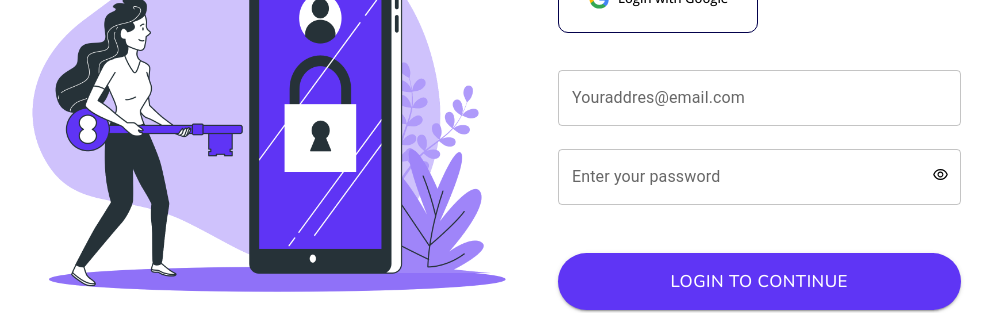
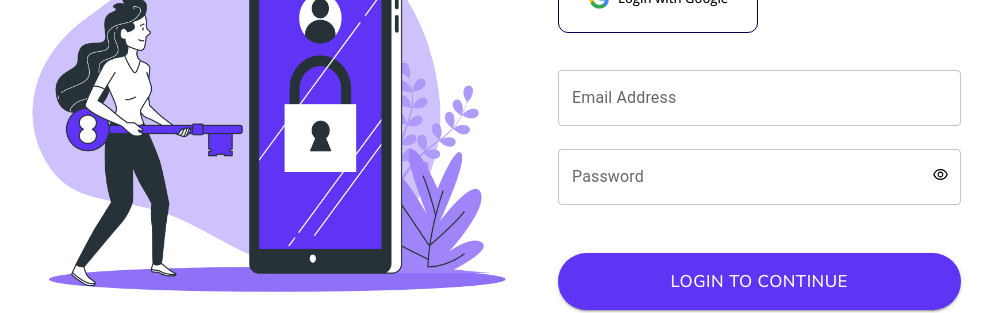
Before and after one commit to rakib119/messanger, a React (Create React App) app: page /login in a window 1280 px wide. Shown: the part 282-595 px from the top of the page, without its empty margins (83-1076 px from the left). Built offline with nearby package versions, Linux system fonts and the light colour scheme.

Commit message:
Placeholder and Label correction

```diff
--- a/src/pages/auth/login.js
+++ b/src/pages/auth/login.js
@@ -101,11 +101,11 @@ const Login = () =>
                       }
                         <form onSubmit={formik.handleSubmit}>
                             <div className='input-box'>
-                              <TextField value={formik.values.email} onChange={formik.handleChange}  name='email' className='custom-input' id="outlined-basic" type="email" label="Youraddres@email.com" variant="outlined" />
+                              <TextField value={formik.values.email} onChange={formik.handleChange}  name='email' className='custom-input' id="outlined-basic" type="email" placeholder="Youraddres@email.com" label='Email Address' variant="outlined" />
                               {formik.touched.email && formik.errors.email ? (<p className='error'>{formik.errors.email}</p>) : null}
                             </div>
                             <div className='password-box input-box'>
-                                <TextField value={formik.values.password} onChange={formik.handleChange} name='password' className='custom-input' id="outlined-basic" type={passType}  label="Enter your password" variant="outlined" />
+                                <TextField value={formik.values.password} onChange={formik.handleChange} name='password' className='custom-input' id="outlined-basic" type={passType}  placeholder="Enter your password" label='Password' variant="outlined" />
                                 <div  className='eye' onClick={handlePassType}>
                                   {passType ==='password' ? <AiOutlineEye/> : <AiOutlineEyeInvisible/>}
                                 </div>
--- a/src/pages/auth/register.js
+++ b/src/pages/auth/register.js
@@ -65,22 +65,22 @@ const Register = () =>
                     <div className='register-form'>
                         <form onSubmit={formik.handleSubmit}>
                             <div className='input-box'>
-                              <TextField value={formik.values.full_name} onChange={formik.handleChange}  name='full_name' className='custom-input' id="outlined-basic" type="text" label="Full Name" variant="outlined" />
+                              <TextField value={formik.values.full_name} onChange={formik.handleChange}  name='full_name' className='custom-input' id="outlined-basic" type="text" label="Full Name" placeholder='Enter your full name' variant="outlined" />
                               {formik.touched.full_name && formik.errors.full_name ? (<p className='error'>{formik.errors.full_name}</p>) : null}
                             </div>
                             <div className='input-box'>
-                              <TextField value={formik.values.email} onChange={formik.handleChange}  name='email' className='custom-input' id="outlined-basic" type="email" label="Email Address" variant="outlined" />
+                              <TextField value={formik.values.email} onChange={formik.handleChange}  name='email' className='custom-input' id="outlined-basic" type="email" label="Email Address" placeholder='Enter email address'  variant="outlined" />
                               {formik.touched.email && formik.errors.email ? (<p className='error'>{formik.errors.email}</p>) : null}
                             </div>
                             <div className='password-box input-box'>
-                                <TextField value={formik.values.password} onChange={formik.handleChange} name='password' className='custom-input' id="outlined-basic" type={passType}  label="Password" variant="outlined" />
+                                <TextField value={formik.values.password} onChange={formik.handleChange} name='password' className='custom-input' id="outlined-basic" type={passType}  label="Password" variant="outlined" placeholder='Set a password' />
                                 <div  className='eye' onClick={handlePassType}>
                                   {passType ==='password' ? <AiOutlineEye/> : <AiOutlineEyeInvisible/>}
                                 </div>
                                 {formik.touched.password && formik.errors.password ? (<p className='error'>{formik.errors.password}</p>) : null}
                             </div>
                             <div className='input-box'>
-                              <TextField value={formik.values.confirm_password} onChange={formik.handleChange}  name='confirm_password' className='custom-input' id="outlined-basic" type='password'  label="Confirm Password" variant="outlined" />
+                              <TextField value={formik.values.confirm_password} onChange={formik.handleChange}  name='confirm_password' className='custom-input' id="outlined-basic" type='password'  label="Confirm Password" variant="outlined"  placeholder='Retype your password' />
                               {formik.touched.confirm_password && formik.errors.confirm_password ? (<p className='error'>{formik.errors.confirm_password}</p>) : null}
                             </div>
                             {
```
